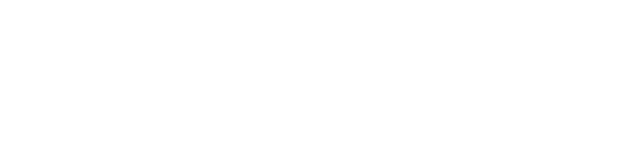
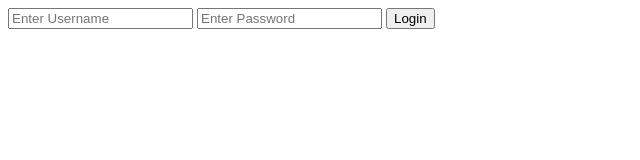
Before and after one commit to fidaa-alshaikh/.Net_Phase2_Project, a plain HTML site: page loginPage.html in a window 1280 px wide. Shown: the whole page, without its empty margins (0-640 px from the left). Drawn offline with Linux system fonts and the light colour scheme.

Commit message:
activate admin login using local storage

```diff
--- a/loginPage.html
+++ b/loginPage.html
@@ -7,7 +7,13 @@
     <title>login page</title>
 </head>
 <body>
+    <form>
+        <input type="text" id="username" placeholder="Enter Username" />
+        <input type="password" id="password" placeholder="Enter Password" />
+        <button type="button" onclick="userLogin()">Login</button>
+    </form>
 
+    <script src="./scripts/loginScript.js"></script>
 
 </body>
 </html>
--- a/scripts/loginScript.js
+++ b/scripts/loginScript.js
@@ -0,0 +1,23 @@
+
+
+function userLogin() {
+    var username = document.getElementById('username').value;
+    var password = document.getElementById('password').value;
+
+    if (username == "" || password == "") {
+        alert('Please Complete All Required Fields..');
+    } else {
+        if (username == "admin" && password == "admin") {
+
+            if (localStorage) {
+                localStorage.setItem('uname', username);
+                location.href = './adminPage.html';
+            } else {
+                alert('localStorage is diasabled for this browser.');
+            }
+        } else {
+            alert('Invalid credentials. Please try again.');
+        }
+    }
+
+}
```
Also changed, not shown: adminPage.html (+2 -2 lines).
